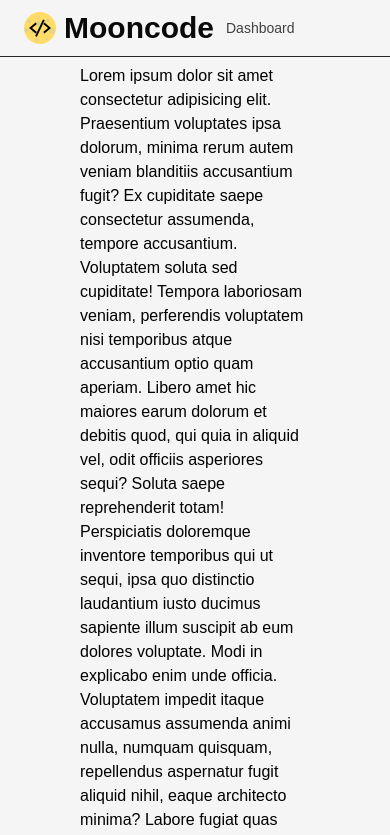
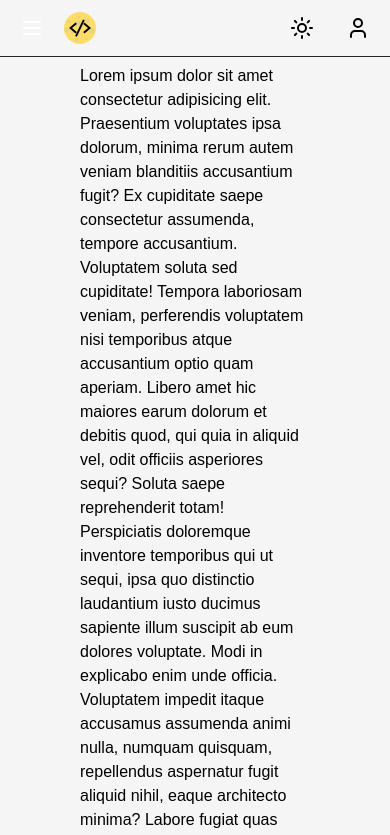
Before and after one commit to Friedrich482/mooncode-monorepo, a React (Vite) app in the folder apps/dashboard/apps/dashboard/: page / in a window 390 px wide. Shown: the top 835 px of the page. Built offline with nearby package versions, Linux system fonts and the light colour scheme.

Commit message:
feat: vertical navbar
added a vertical navbar and made the header properly responsive

```diff
--- /dev/null
+++ b/apps/dashboard/apps/dashboard/src/components/BurgerMenu.tsx
@@ -0,0 +1,22 @@
+import Icon from "./Icon";
+import { Menu } from "lucide-react";
+import VerticalNavbar from "./VerticalNavbar";
+import { useState } from "react";
+
+const BurgerMenu = () => {
+  const [isOpen, setIsOpen] = useState(false);
+
+  const handleClick = () => {
+    setIsOpen((prev) => !prev);
+  };
+  return (
+    <>
+      <Icon className="max-small:flex hidden" onClick={handleClick}>
+        <Menu />
+      </Icon>
+      <VerticalNavbar isOpen={isOpen} handleClick={handleClick} />
+    </>
+  );
+};
+
+export default BurgerMenu;
--- a/apps/dashboard/apps/dashboard/src/components/Header.tsx
+++ b/apps/dashboard/apps/dashboard/src/components/Header.tsx
@@ -1,15 +1,26 @@
+import BurgerMenu from "./BurgerMenu";
 import { Button } from "./ui/button";
 import Logo from "./Logo";
 import NavbarDropDowns from "./NavbarDropDowns";
 
 const Header = () => {
   return (
-    <header className="fixed top-0 flex w-dvw gap-3 border-b border-neutral-800 bg-neutral-100 px-10 pb-2 pt-2 dark:bg-neutral-950">
-      <a className="flex items-center justify-center gap-2 text-3xl" href="/">
-        <Logo />
-        <p className="font-bold">Mooncode</p>
-      </a>
-      <nav className="flex flex-1 justify-end pr-12">
+    <header className="max-small:px-3 max-small:justify-between fixed top-0 flex w-dvw gap-3 border-b border-neutral-800 bg-neutral-100 px-10 pb-2 pt-2 dark:bg-neutral-950">
+      {/* a component here */}
+      <div className="flex items-center justify-center gap-3">
+        <BurgerMenu />
+        {/* a component */}
+        <a
+          className="flex flex-shrink-0 items-center justify-center gap-2 text-3xl"
+          href="/"
+        >
+          <Logo />
+          <p className="max-small:hidden font-bold">Mooncode</p>
+        </a>
+      </div>
+
+      {/* another one, "horizontal navbar" */}
+      <nav className="max-small:hidden flex flex-1 justify-end pr-12">
         <ul className="flex flex-1 items-center justify-end gap-4 pr-12">
           <li>
             <Button
--- a/apps/dashboard/apps/dashboard/src/components/NavbarDropDowns.tsx
+++ b/apps/dashboard/apps/dashboard/src/components/NavbarDropDowns.tsx
@@ -3,7 +3,7 @@ import ToggleThemeDropDown from "./ToggleThemeDropDown";
 
 const NavbarDropDowns = () => {
   return (
-    <div className="flex gap-4">
+    <div className="flex gap-4 self-end">
       <ToggleThemeDropDown />
       <AuthDropDown />
     </div>
--- /dev/null
+++ b/apps/dashboard/apps/dashboard/src/components/VerticalNavbar.tsx
@@ -0,0 +1,49 @@
+import { Button } from "./ui/button";
+import Icon from "./Icon";
+import Logo from "./Logo";
+import { X } from "lucide-react";
+import { cn } from "@/lib/utils";
+
+const VerticalNavbar = ({
+  isOpen,
+  handleClick,
+}: {
+  isOpen: boolean;
+  handleClick: () => void;
+}) => {
+  return (
+    <nav
+      className={cn(
+        "max-small:flex absolute left-0 top-0 hidden h-dvh w-64 -translate-x-64 flex-col items-center justify-start gap-10 border-r border-r-neutral-700 bg-neutral-100 px-3 py-6 transition duration-300 ease-in-out dark:bg-neutral-950",
+        isOpen && "translate-x-0",
+      )}
+    >
+      <div className="flex w-full items-center justify-between px-2">
+        <a
+          className="flex flex-shrink-0 items-center justify-center gap-2 text-2xl"
+          href="/"
+        >
+          <Logo />
+          <p className="font-bold">Mooncode</p>
+        </a>
+        <Icon onClick={handleClick}>
+          <X />
+        </Icon>
+      </div>
+
+      <ul className="">
+        <li>
+          <Button
+            variant="secondary"
+            asChild
+            className="self-center bg-transparent text-neutral-700 shadow-none hover:bg-transparent hover:text-black dark:text-neutral-400 dark:hover:text-white"
+          >
+            <a href="/dashboard">Dashboard</a>
+          </Button>
+        </li>
+      </ul>
+    </nav>
+  );
+};
+
+export default VerticalNavbar;
--- a/apps/dashboard/apps/dashboard/tailwind.config.mjs
+++ b/apps/dashboard/apps/dashboard/tailwind.config.mjs
@@ -52,6 +52,10 @@ export default {
         },
       },
     },
+    screens: {
+      small: "600px",
+      "very-small": "350px",
+    },
   },
   plugins: [require("tailwindcss-animate")],
 };
```
